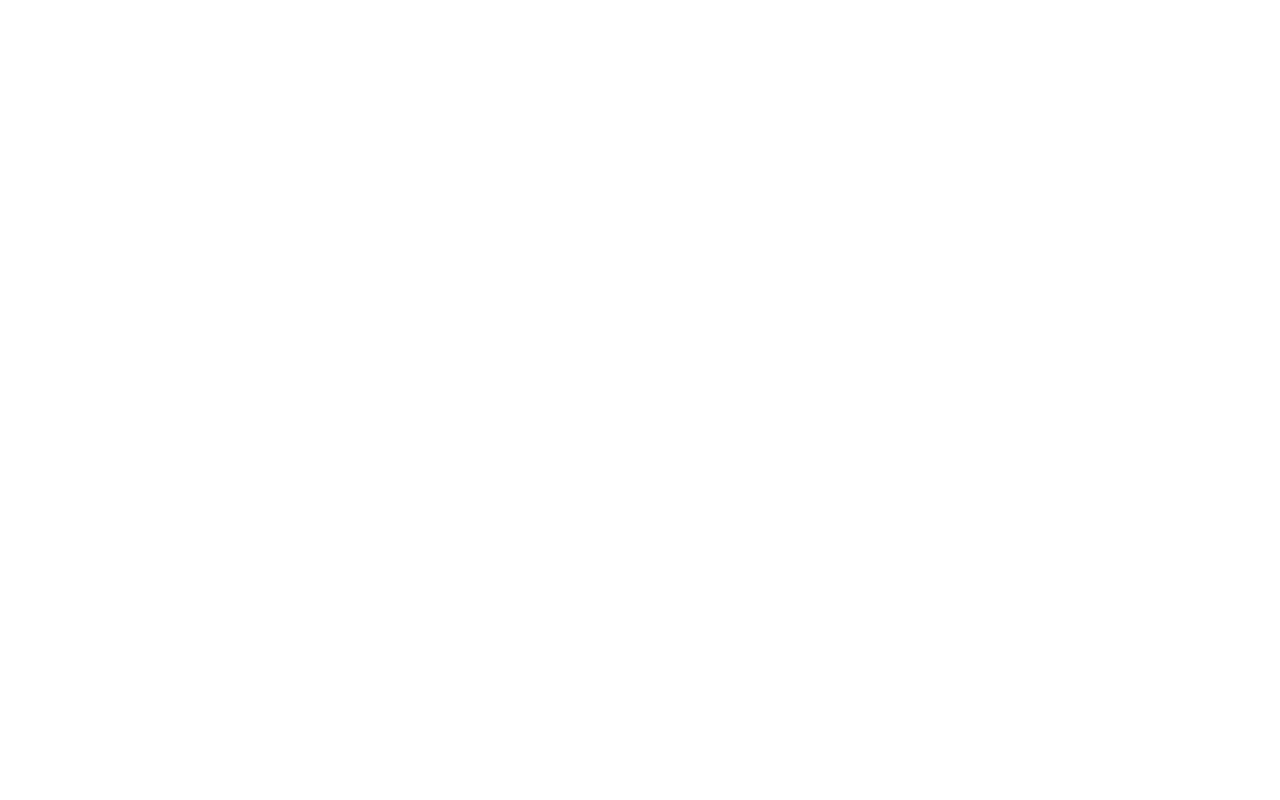
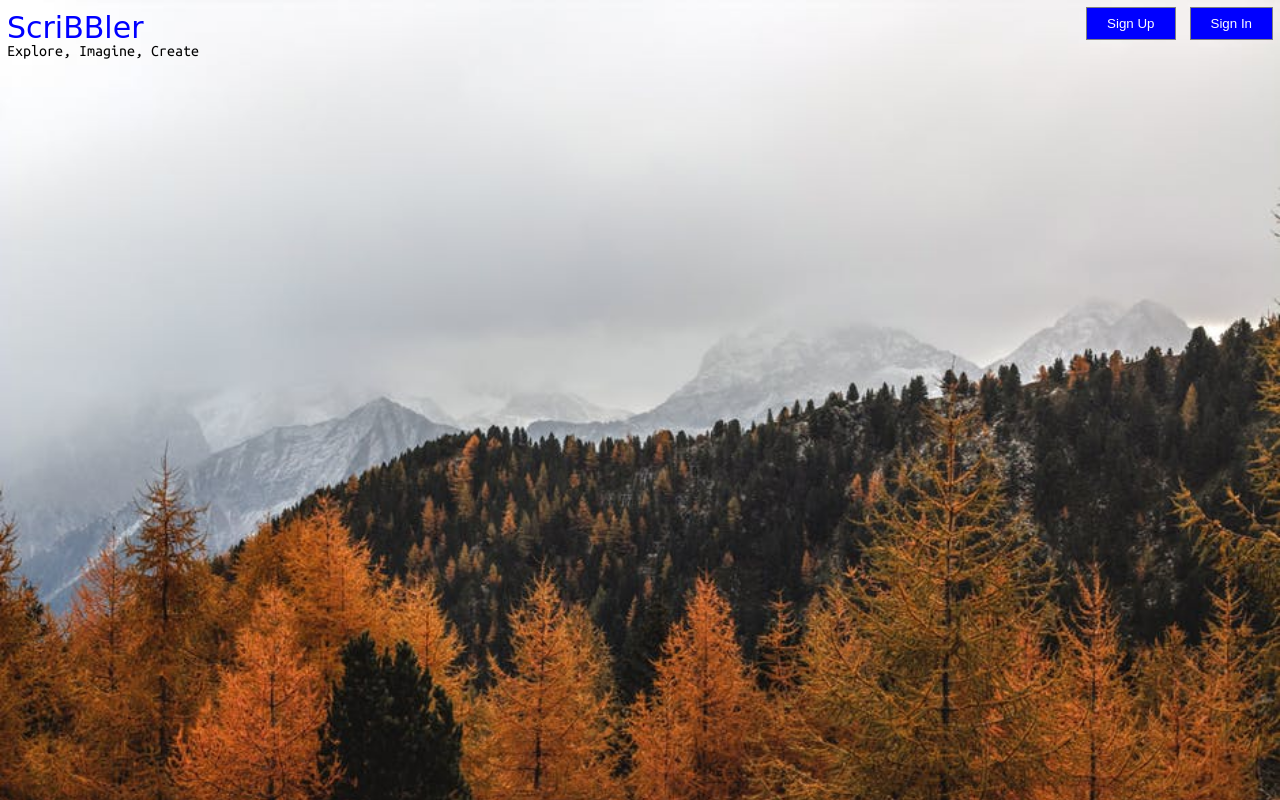
Before and after one commit to Deepika670/scribbler-upgrad, a plain HTML site: page index.html in a window 1280 px wide. Drawn offline with Linux system fonts and the light colour scheme; a web font is replaced by a local one.

Commit message:
header implementation

```diff
--- a/index.html
+++ b/index.html
@@ -4,10 +4,29 @@
 <head>
     <!-- TODO: Include Font Awesome file here -->
     <!-- TODO: Include Google Fonts file here -->
+    <link href="https://fonts.googleapis.com/css?family=Montez&display=swap" rel="stylesheet">
+    <link href="https://fonts.googleapis.com/css2?family=Ubuntu+Mono&display=swap" rel="stylesheet">
+    <script src="./scripts/common.js"></script>
+    <link href="./styles/common.css" rel="stylesheet"/>
+    <link href="./styles/index.css" rel="stylesheet"/>
 </head>
 
 <body>
     <!-- TODO: Include all your code for the header and home page here -->
+    <header>
+        <nav>
+            <div>
+                <h1 class="header-logo">ScriBBler</h1>
+                <p class="sub-heading">Explore, Imagine, Create</p>
+            </div>
+            <div class="buttons-container">
+                <button id="signUpButton" class="header-button">Sign Up</button>
+                <button id="signInButton" class="header-button">Sign In</button>
+            </div>
+
+        </nav>
+
+    </header>
 </body>
 
 </html>
--- /dev/null
+++ b/styles/common.css
@@ -0,0 +1,39 @@
+header {
+    padding: 0 7px;
+}
+
+.header-logo {
+    font-family: 'Montez', cursive;
+    color: blue;
+    margin-top: 10px;
+    font-size: 30px;
+    font-weight: normal;
+}
+
+.sub-heading {
+    font-family: 'Ubuntu Mono';
+    margin-top: -27px;
+}
+
+nav{
+    display: flex;
+    justify-content: space-between;
+    /* align-items: center; */
+}
+
+.buttons-container {
+    margin-top: 7px
+}
+
+.header-button{
+    background-color: blue;
+    /* border: none; */
+    border: 1px solid gray;
+    color: white;
+    padding: 8px 20px;
+    /* font-size: 15px; */
+}
+
+#signUpButton {
+    margin-right: 10px
+}
--- /dev/null
+++ b/styles/index.css
@@ -0,0 +1,6 @@
+body {
+    margin: 0;
+    padding: 0;
+    background-image: url("../images/background.jpg");
+    background-size: cover;
+}
```
Also changed, not shown: images/index.html (deleted, +0 -13 lines), scripts/common.js (added).
